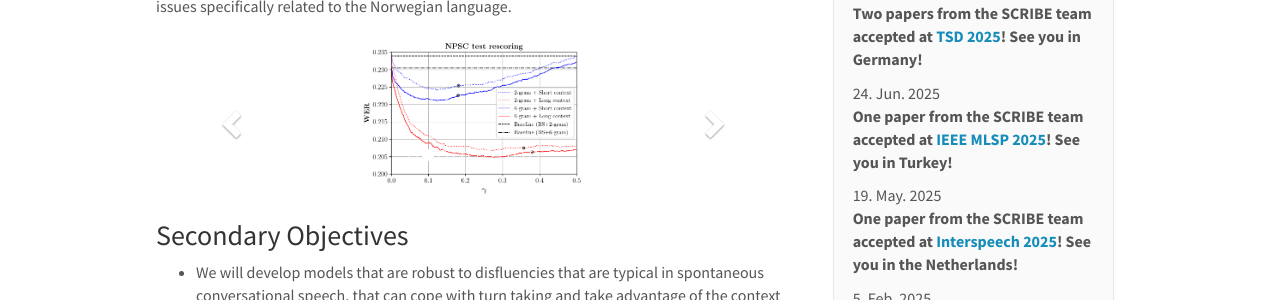
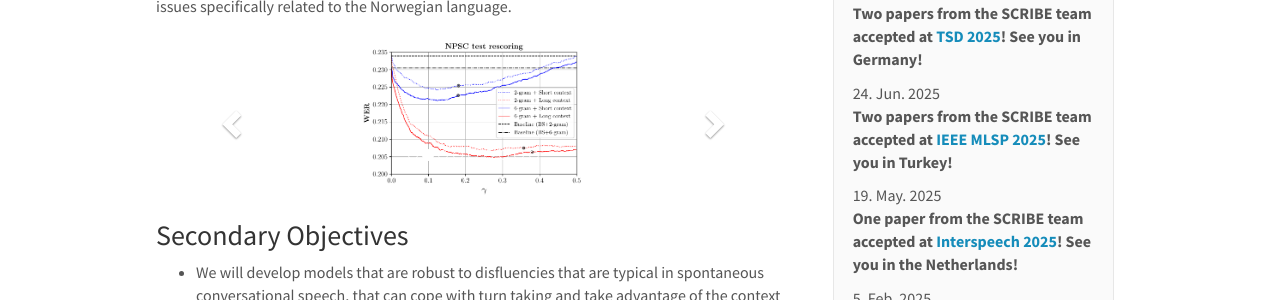
Before and after one commit to scribe-project/scribe-project.github.io, a Jekyll site: the page built from _pages/home.md, in a window 1280 px wide and 900 px high. Shown: the part 349-649 px from the top of the window. Built offline with Jekyll 4.4.1, drawn with Linux system fonts in a browser that asks for light colours; nearby versions of some CDN libraries.

Commit message:
added Xinwei paper

```diff
--- a/_data/news.yml
+++ b/_data/news.yml
@@ -3,7 +3,7 @@
 - date: 26. Jun. 2025
   headline: <b>Two papers from the SCRIBE team accepted at <a href="https://www.kiv.zcu.cz/tsd2025/index.php">TSD 2025</a>! See you in Germany!</b>
 - date: 24. Jun. 2025
-  headline: <b>One paper from the SCRIBE team accepted at <a href="https://2025.ieeemlsp.org/en/">IEEE MLSP 2025</a>! See you in Turkey!</b>
+  headline: <b>Two papers from the SCRIBE team accepted at <a href="https://2025.ieeemlsp.org/en/">IEEE MLSP 2025</a>! See you in Turkey!</b>
 - date: 19. May. 2025
   headline: <b>One paper from the SCRIBE team accepted at <a href="https://www.interspeech2025.org/">Interspeech 2025</a>! See you in the Netherlands!</b>
 - date: 5. Feb. 2025
```
